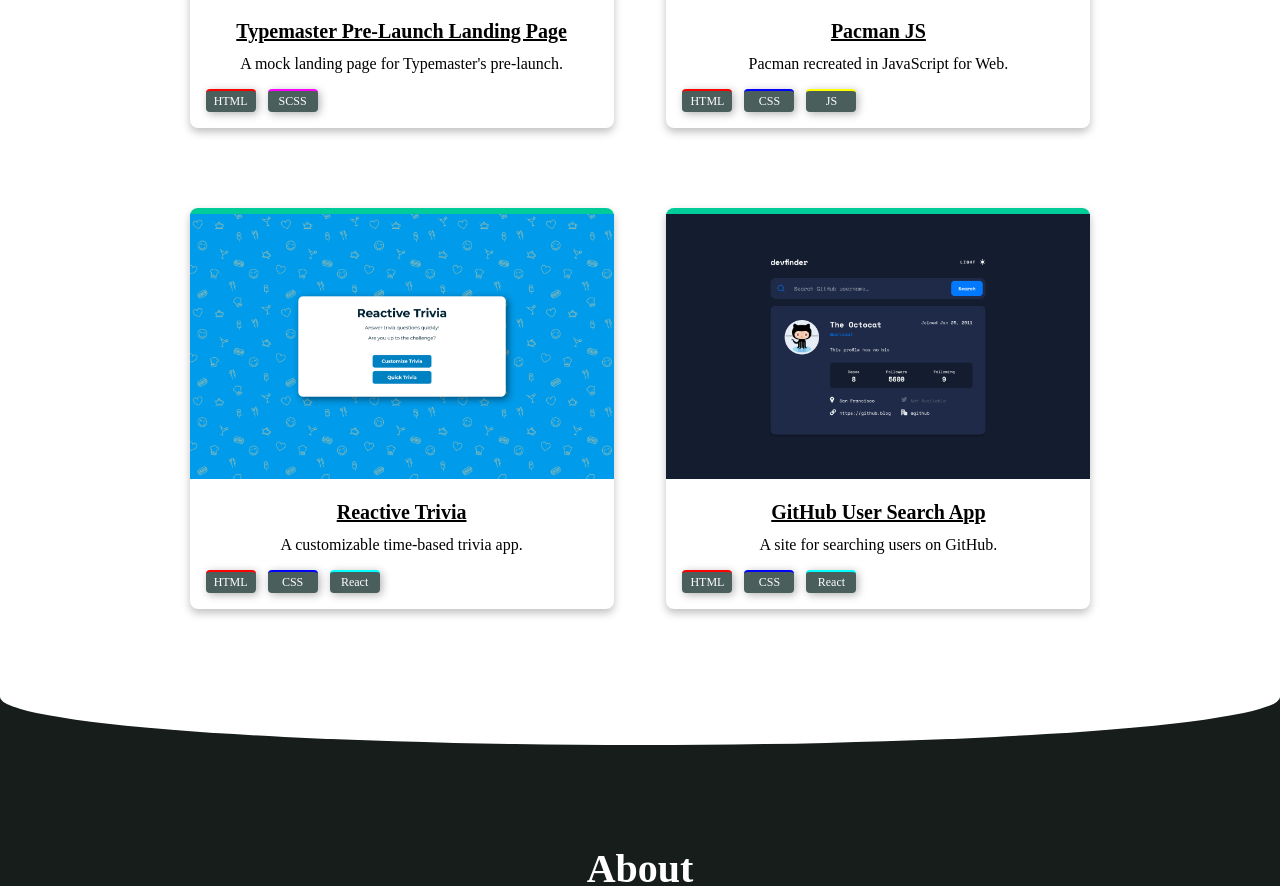
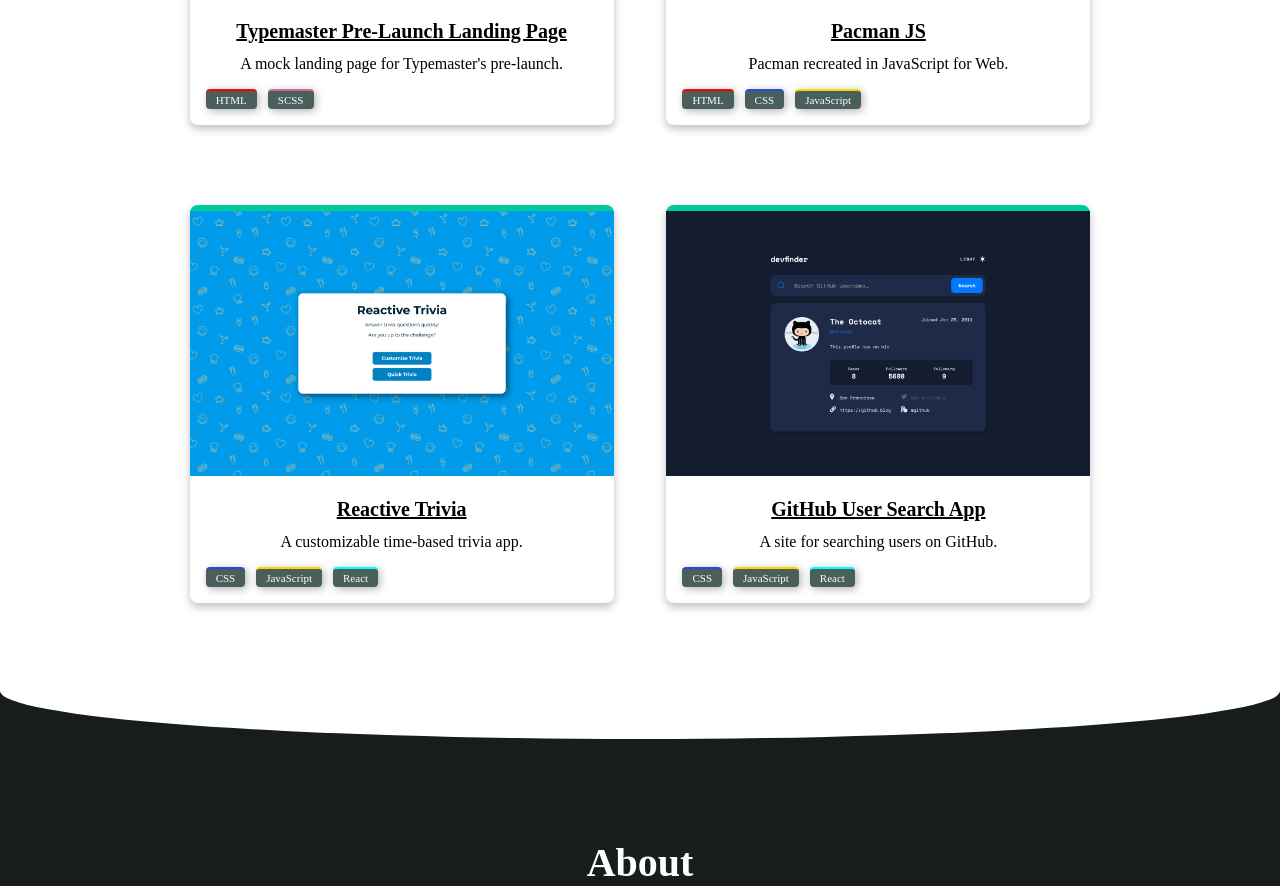
Before and after one commit to ctnance/ctnance.github.io, a React (Create React App) app: page / in a window 1280 px wide. Shown: the part 1476-2362 px from the top of the page. Built offline with nearby package versions, Linux system fonts and the light colour scheme.

Commit message:
updated tech tag styles

```diff
--- a/src/data/projectData.js
+++ b/src/data/projectData.js
@@ -13,7 +13,7 @@ export default [
     github_url: "https://github.com/ctnance/Pacman-JS",
     url: "https://christophernance.dev/Pacman-JS/",
     img: "pmjs-w.png",
-    tech_stack: ["HTML", "CSS", "JS"],
+    tech_stack: ["HTML", "CSS", "JavaScript"],
   },
   {
     project_name: "Reactive Trivia",
@@ -21,7 +21,7 @@ export default [
     github_url: "https://github.com/ctnance/Reactive-Trivia",
     url: "https://christophernance.dev/Reactive-Trivia/",
     img: "rt-w.png",
-    tech_stack: ["HTML", "CSS", "React"],
+    tech_stack: ["CSS", "JavaScript", "React"],
   },
   {
     project_name: "GitHub User Search App",
@@ -29,6 +29,6 @@ export default [
     github_url: "https://github.com/ctnance/github-user-search-app",
     url: "https://christophernance.dev/github-user-search-app/",
     img: "ghusa-w.png",
-    tech_stack: ["HTML", "CSS", "React"],
+    tech_stack: ["CSS", "JavaScript", "React"],
   },
 ];
--- a/src/index.css
+++ b/src/index.css
@@ -9,6 +9,13 @@
   --bg-color-medium-trans: hsla(169, 12%, 28%, 0);
   --bg-color-light: hsl(169, 12%, 33%);
   --bg-color-green: hsl(165, 100%, 40%);
+
+  --html: hsl(0, 100%, 50%);
+  --css: hsl(228, 78%, 52%);
+  --scss: hsl(330, 51%, 61%);
+  --javascript: hsl(52, 100%, 49%);
+  --react: hsl(180, 100%, 50%);
+  --material-ui: hsl(210, 100%, 70%);
 }
 
 html {
@@ -228,30 +235,34 @@ img {
   border-radius: 4px;
   border-top: 2px solid;
   font-weight: normal;
-  font-size: 12px;
+  font-size: 11px;
   margin-right: 1em;
-  width: 50px;
-  padding: 3px;
+  /* width: 65px; */
+  padding: 3px 10px;
 }
 
 .HTML {
-  border-color: red;
+  border-color: var(--html);
 }
 
 .CSS {
-  border-color: blue;
+  border-color: var(--css);
 }
 
 .SCSS {
-  border-color: magenta;
+  border-color: var(--scss);
 }
 
-.JS {
-  border-color: yellow;
+.JavaScript {
+  border-color: var(--javascript);
 }
 
 .React {
-  border-color: cyan;
+  border-color: var(--react);
+}
+
+.Material-UI {
+  border-color: var(--material-ui);
 }
 
 #about {
```
